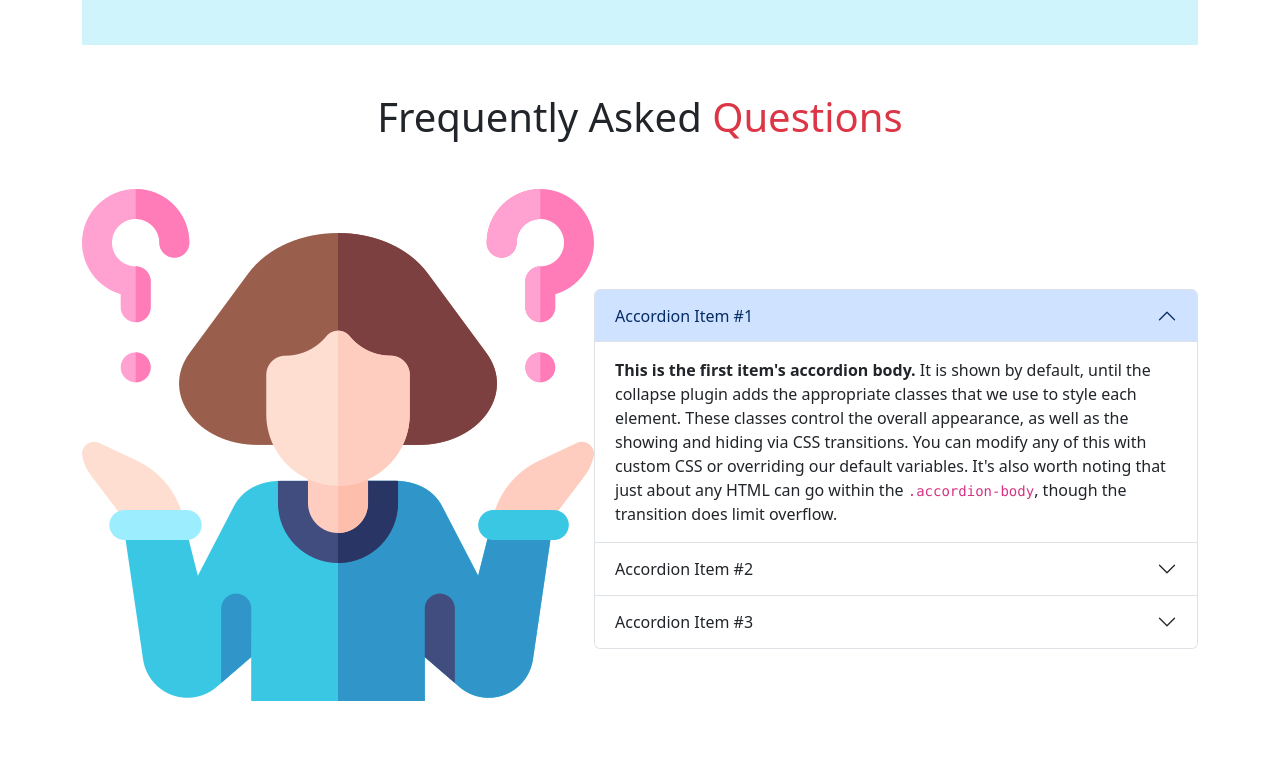
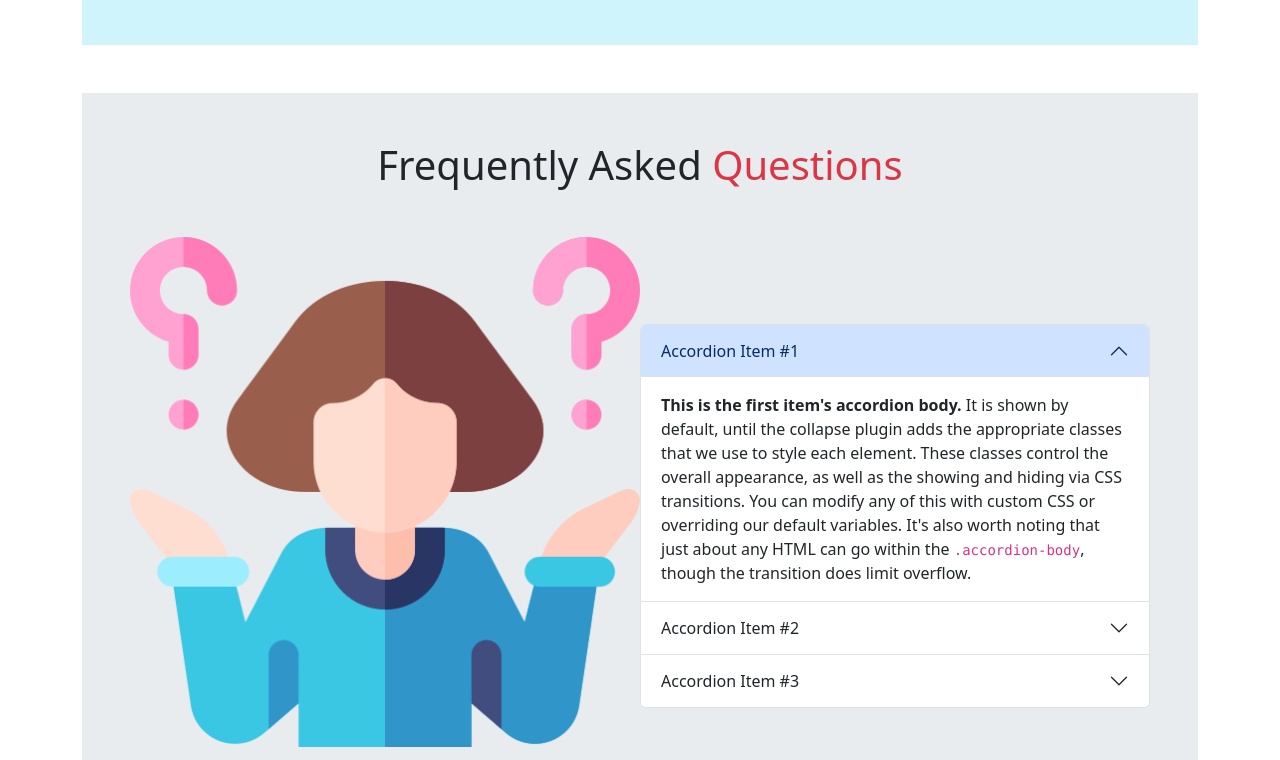
Before and after one commit to be-naima/glow-gorgeous-bootstrap, a plain HTML site: page index.html in a window 1280 px wide. Shown: the part 2640-3400 px from the top of the page. Drawn offline with nearby package versions, Linux system fonts and the light colour scheme.

Commit message:
background

```diff
--- a/index.html
+++ b/index.html
@@ -255,7 +255,7 @@
 
               </div>
             </section>
-            <section class="mb-5">
+            <section class="mb-5 bg-body-secondary px-5 py-5">
               <h1 class="text-center mb-5">Frequently Asked <span class="text-danger">Questions</span></h1>
               <div class="d-md-flex justify-content-center align-items-center">
                 <img class="mb-5 me -5 w-50" src="images/confused.png" alt="">
```
